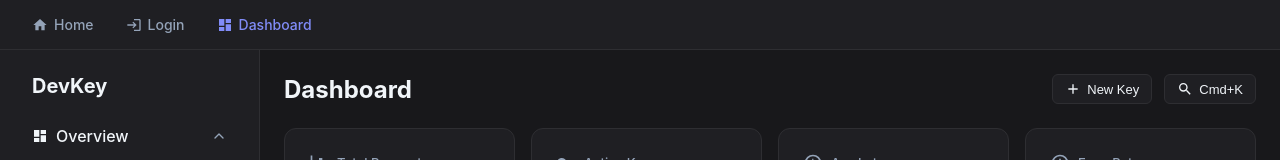
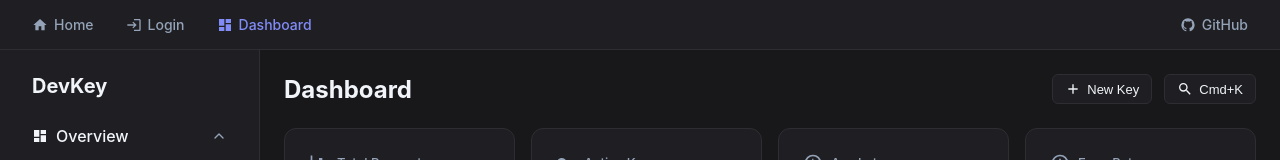
Before and after one commit to vuetifyjs/devkey, a Vue app: page /dashboard in a window 1280 px wide. Shown: the top 160 px of the page. Built offline with nearby package versions, Linux system fonts and the light colour scheme; a small style sheet from the web is missing.

Commit message:
chore: add GitHub nav button and fix viewport overflow
Adds a GitHub link to the top nav and fixes page containers that used
min-height: 100vh alongside the nav, causing an unwanted scrollbar.
Switches #app to a flex column and makes page roots flex: 1.

```diff
--- a/src/App.vue
+++ b/src/App.vue
@@ -1,5 +1,5 @@
 <script setup lang="ts">
-  import { mdiHome, mdiLogin, mdiViewDashboard } from '@mdi/js'
+  import { mdiGithub, mdiHome, mdiLogin, mdiViewDashboard } from '@mdi/js'
 
   defineOptions({ name: 'App' })
 </script>
@@ -24,6 +24,17 @@
       </svg>
       Dashboard
     </router-link>
+    <a
+      class="dk-nav__link dk-nav__link--github"
+      href="https://github.com/vuetifyjs/devkey"
+      target="_blank"
+      rel="noopener"
+    >
+      <svg class="dk-icon" viewBox="0 0 24 24" width="16" height="16">
+        <path :d="mdiGithub" fill="currentColor" />
+      </svg>
+      GitHub
+    </a>
   </nav>
 
   <router-view />
@@ -36,10 +47,19 @@
     box-sizing: border-box;
   }
 
+  html, body, #app {
+    height: 100%;
+  }
+
   body {
     font-family: 'Inter', sans-serif;
     background: var(--v0-theme-background);
     color: var(--v0-theme-text);
+  }
+
+  #app {
+    display: flex;
+    flex-direction: column;
   }
 
   .dk-nav {
@@ -78,4 +98,8 @@
   .dk-nav__link.router-link-active {
     color: var(--v0-theme-primary);
   }
+
+  .dk-nav__link--github {
+    margin-left: auto;
+  }
 </style>
--- a/src/components/DkLayout.vue
+++ b/src/components/DkLayout.vue
@@ -23,7 +23,8 @@
 <style scoped>
   .dk-layout {
     display: flex;
-    min-height: 100vh;
+    flex: 1;
+    min-height: 0;
     background: var(--v0-theme-background);
   }
 
--- a/src/pages/LandingPage.vue
+++ b/src/pages/LandingPage.vue
@@ -115,7 +115,7 @@
   .dk-landing {
     background: var(--v0-theme-background);
     color: var(--v0-theme-text);
-    min-height: 100vh;
+    flex: 1;
   }
 
   .dk-landing__hero {
--- a/src/pages/LoginPage.vue
+++ b/src/pages/LoginPage.vue
@@ -71,15 +71,16 @@
 <style scoped>
   .dk-login {
     display: flex;
+    flex: 1;
     align-items: center;
     justify-content: center;
-    min-height: 100vh;
     background: var(--v0-theme-background);
   }
 
   .dk-login__card {
     max-width: 420px;
     width: 100%;
+    height: auto;
     padding: 2rem;
   }
 
```
